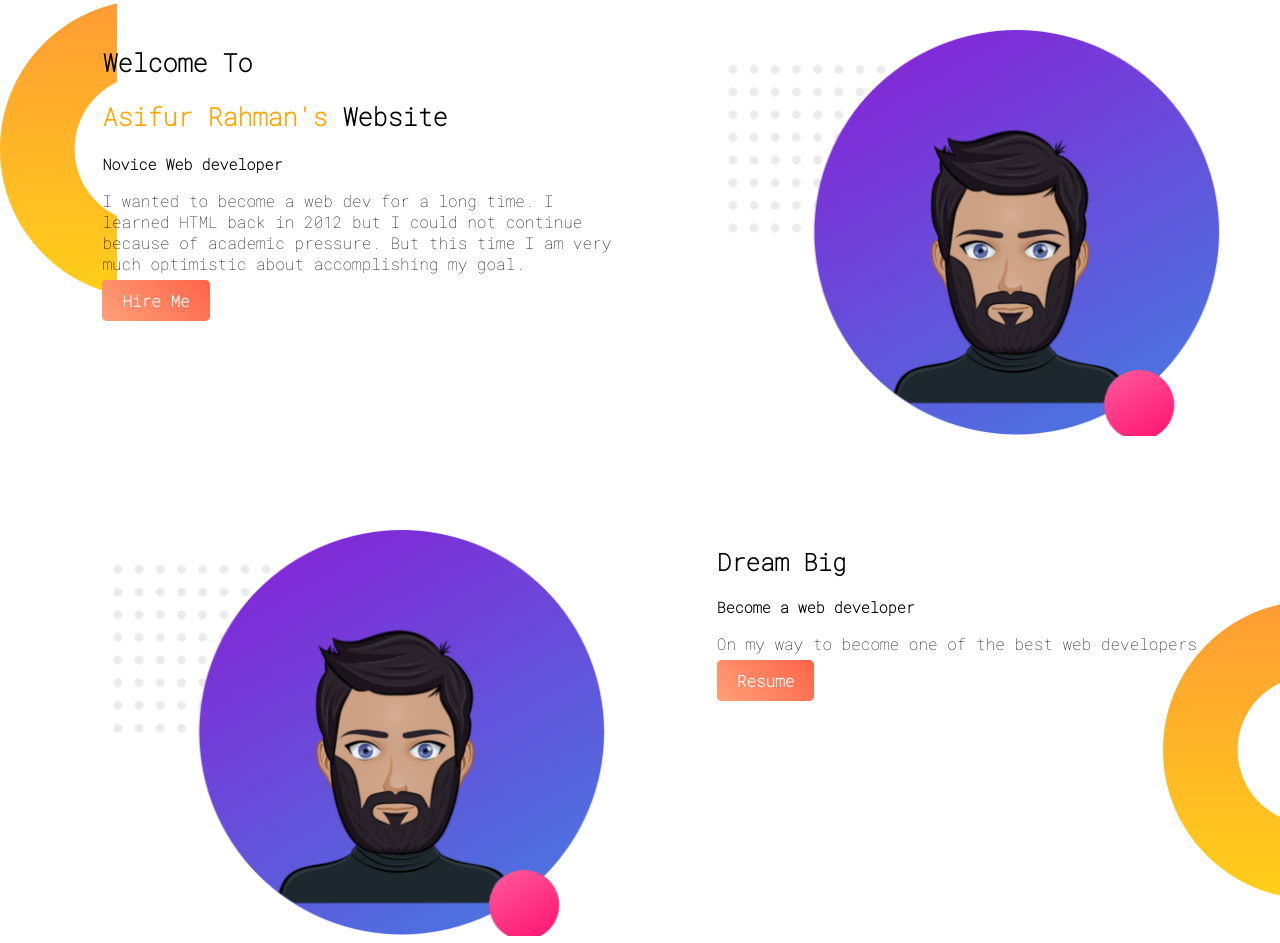
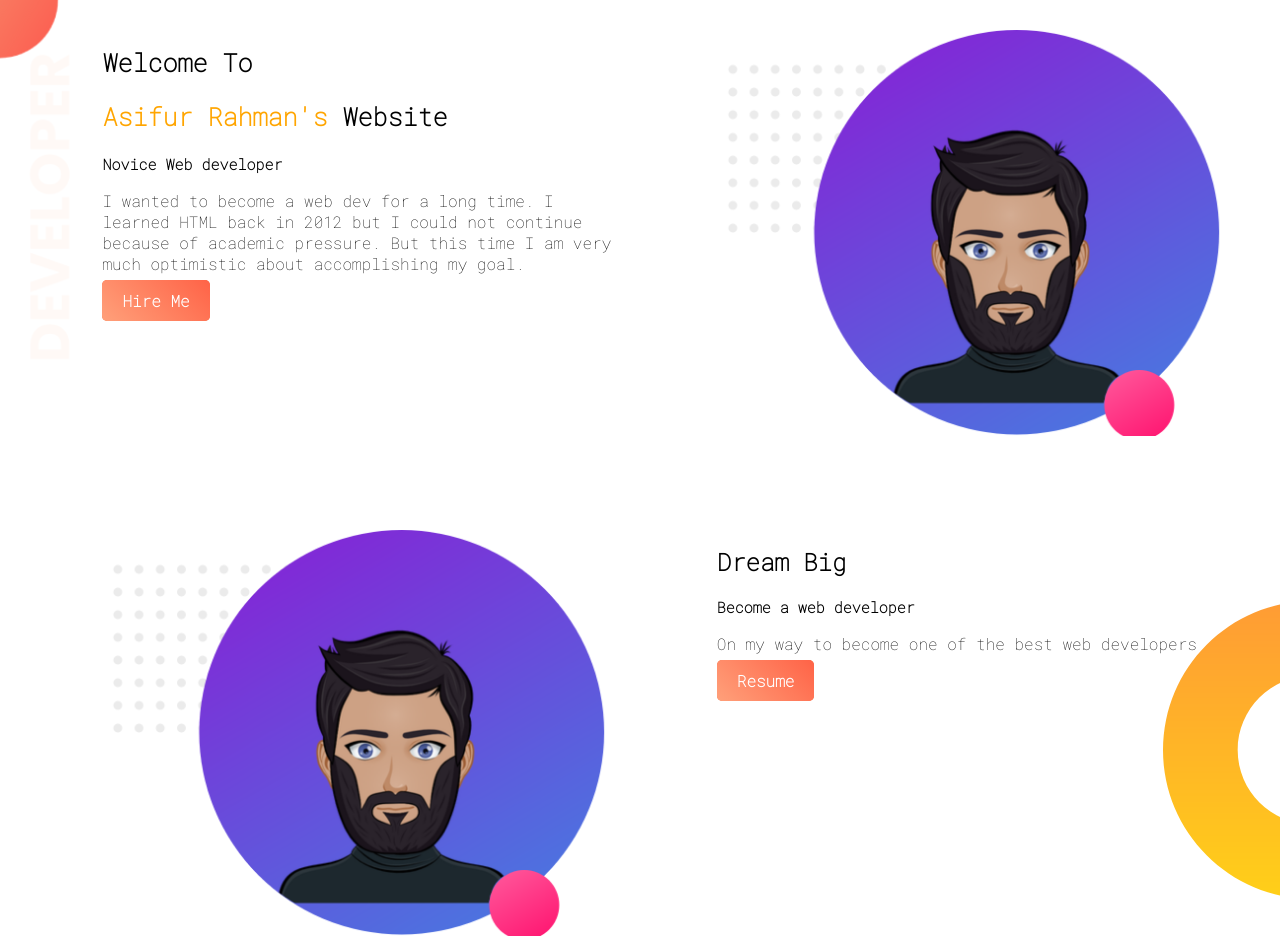
Before and after one commit to SadmanZidan10/Programming-Hero, a plain HTML site: page index.html in a window 1280 px wide. Shown: the top 943 px of the page. Drawn offline with Linux system fonts and the light colour scheme.

Commit message:
Update style.css

```diff
--- a/style.css
+++ b/style.css
@@ -25,7 +25,7 @@ h2{
     width: 100%;
 }
 .top-banner{
-    background-image: url(Images/dream-bg.png);
+    background-image: url(Images/top-banner.png);
     background-repeat: no-repeat;
 }
 section{
@@ -39,7 +39,7 @@ section{
     border-radius: 5px;
     font-weight: bold;
     color: white;
-    background-image: linear-gradient( 45deg,lightSalmon, Tomato);
+    background-image: linear-gradient( 45deg, lightSalmon, Tomato);
 }
 h3{
     font-size: 15px;
```
